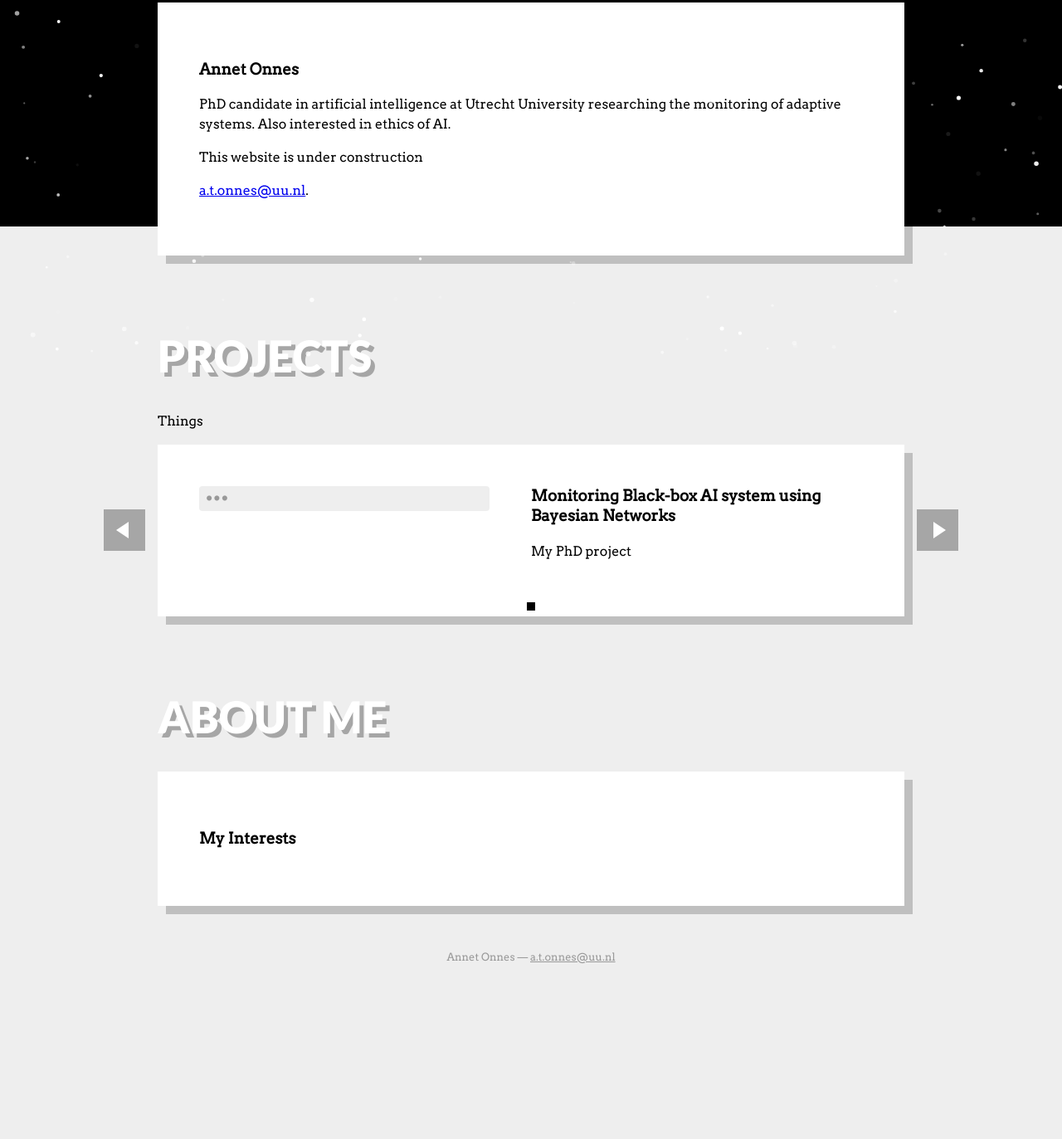
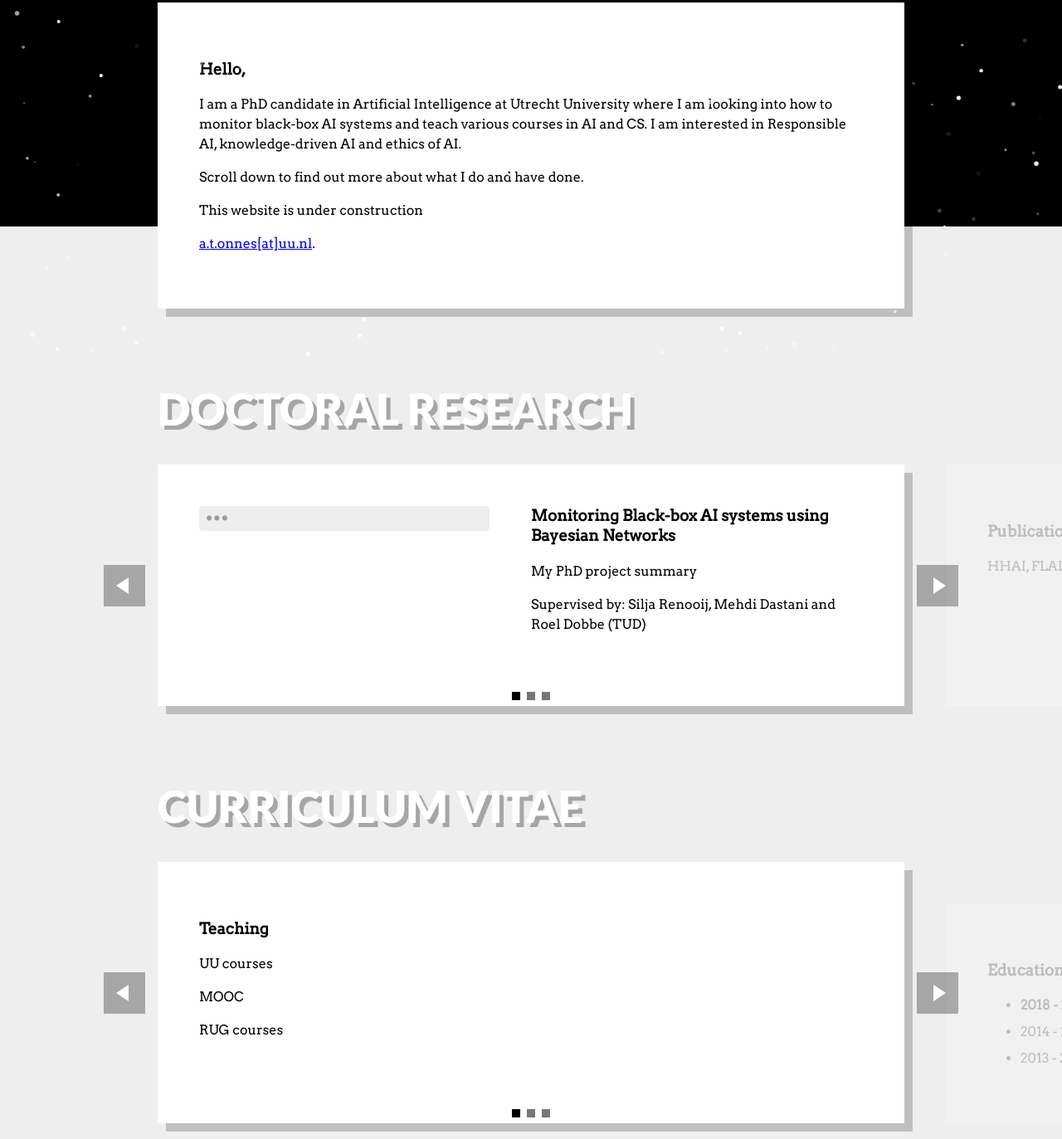
Before and after one commit to annetonnes/annetonnes.github.io, a plain HTML site: page index.html in a window 1280 px wide. Shown: the part 367-1740 px from the top of the page at 83% size. Before the commit the page ends 1545 px from the top, so only its background shows below. Drawn offline with Linux system fonts and the light colour scheme.

Commit message:
Added skeleton of content

```diff
--- a/index.html
+++ b/index.html
@@ -47,26 +47,39 @@
 		<div id="content">
 		<section id="introduction">
 			<section class="text-section">
-				<h1>Annet Onnes</h1>
-				<p>PhD candidate in artificial intelligence at Utrecht University researching the monitoring of adaptive systems. Also interested in ethics of AI.</p>
+				<h1>Hello,</h1>
+				<p>I am a PhD candidate in Artificial Intelligence at Utrecht University where I am looking into how to monitor black-box AI systems and teach various courses in AI and CS. I am interested in Responsible AI, knowledge-driven AI and ethics of AI.</p>
+				<p>Scroll down to find out more about what I do and have done.</p>
 				<p>This website is under construction</p>
 
 
-				<p><a href="mailto:">a.t.onnes@uu.nl</a>.</p>
+				<p><a href="mailto:">a.t.onnes[at]uu.nl</a>.</p>
 			</section>
 		</section>
 
-		<section id="Projects" class="portfolio">
-			<h1>Projects</h1>
+		<section id="docres" class="portfolio">
+			<h1>Doctoral research</h1>
 
-			<p>Things</p>
+			<!-- <p>Things</p> -->
 
 			<div class="carrousel">
-				<section class="project" id="phd">
+				<section class="project" id="phdsummary">
 					<figure class="screenshot">
 					</figure>
-					<h1>Monitoring Black-box AI system using Bayesian Networks</h1>
-					<p>My PhD project</p>
+					<h1>Monitoring Black-box AI systems using Bayesian Networks</h1>
+					<p>My PhD project summary</p>
+					<p>Supervised by: Silja Renooij, Mehdi Dastani and Roel Dobbe (TUD)</p>
+				</section>
+
+				<section class="text-section" id="publications">
+					<h1>Publications</h1>
+					<p>HHAI, FLAIRS, RHI, ECSQARU</p>
+				</section>
+
+				<section class="text-section" id="supervision">
+					<h1>Supervision</h1>
+					<p>Silja Renooij and Mehdi Dastani at UU</p>
+					<p>Roel Dobbe at TUDelft, HI consortium</p>
 				</section>
 
 
@@ -87,38 +100,45 @@
 			</div>
 		</section>
 
+		<section id="cv" class="portfolio">
+			<h1>Curriculum Vitae</h1>
 
+			<!-- <p>Things</p> -->
+
+			<div class="carrousel">
+				<section class="text-section" id="teaching">
+					<h1>Teaching</h1>
+					<p>UU courses</p>
+					<p>MOOC</p>
+					<p>RUG courses</p>
+				</section>
+
+				<section class="text-section" id="education">
+					<h1>Education</h1>
+					<ul>
+						<li> <b>2018 - 2019</b> MSc Mind, Language and Embodied Cognition (The University of Edinburgh) </li>
+						<li>2014 - 2018 BA Philosophy of a Specific Discipline (University of Groningen)</li>
+						<li>2013 - 2018 BSc Artificial Intelligence (University of Groningen)</li>
+					</ul>
+				</section>
+
+				<section class="text-section" id="activities">
+					<h1>Further activities</h1>
+					<p>OAC, HI reading group, HI diversity committee, application committee</p>
+				</section>
+
+			</div>
+		</section>
 
 		<section id="about-me">
 			<h1>About me</h1>
 
 			<section id="interests" class="text-section">
 				<h1>My Interests</h1>
-
+				<p>Always been an active member of the university community.</p>
 			</section>
 
-		<!-- No need to brag like this now I'm not trying to catch recruiters
-			<section id="skills" class="text-section">
-				<h1>My Skills</h1>
 
-				<p>These are my most relevant technical skills as a brief searchable list. <a href="#websites">The projects</a> and <a href="/cv/">my CV</a> provide a more complete picture.</p>
-
-				<ul>
-					<li>Broad range of programming languages, ranging from JavaScript, Python, PHP, C++, Matlab, R to Haskell, Go and Prolog</li>
-					<li>Familiar with Object oriented, functional and logic programming</li>
-					<li>Making websites using HTML5, CSS3, ES6 (NPM, Bootstrap, Vue, React)</li>
-					<li>Writing back-ends and micro-services using PHP, Python, NodeJS, Go (Flask, Django)</li>
-					<li>Writing desktop software using C++ (Qt and OpenGL)</li>
-					<li>Using relational databases (PostgreSQL, MySQL)</li>
-					<li>Deploying with or without containerisation (Docker, Kubernetes, systemd)</li>
-					<li>Using and developing <abbr title="Geographic Information System">GIS</abbr> software (QGIS, GDAL, ArcGIS)</li>
-					<li>Machine learning (Neural networks, SVM, OpenCL, NumPy, SciPy)</li>
-					<li>Natural language processing (including NLTK, spaCy)</li>
-					<li>Working in teams, i.e. using git or svn, JIRA, and writing clear code and documentation</li>
-					<li>Inheriting and jumping into large legacy code bases</li>
-				</ul>
-			</section>
-		-->
 
 		</section>
 
```
Also changed, not shown: assets/style.css (+0 -18 lines), 1 other file.
